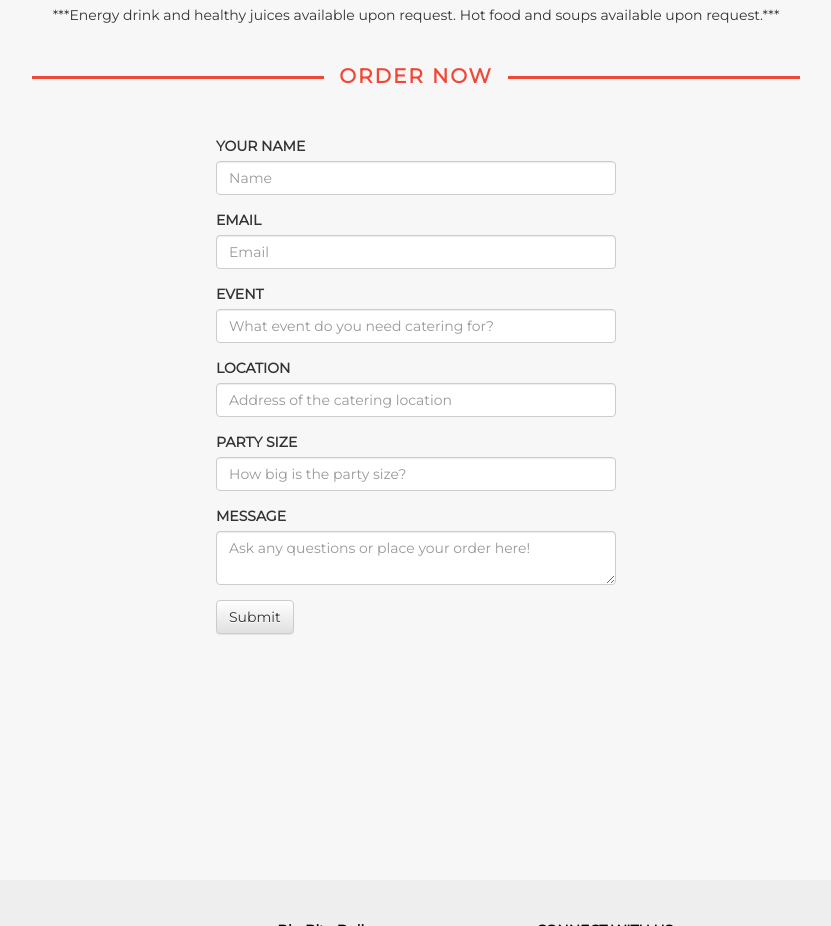
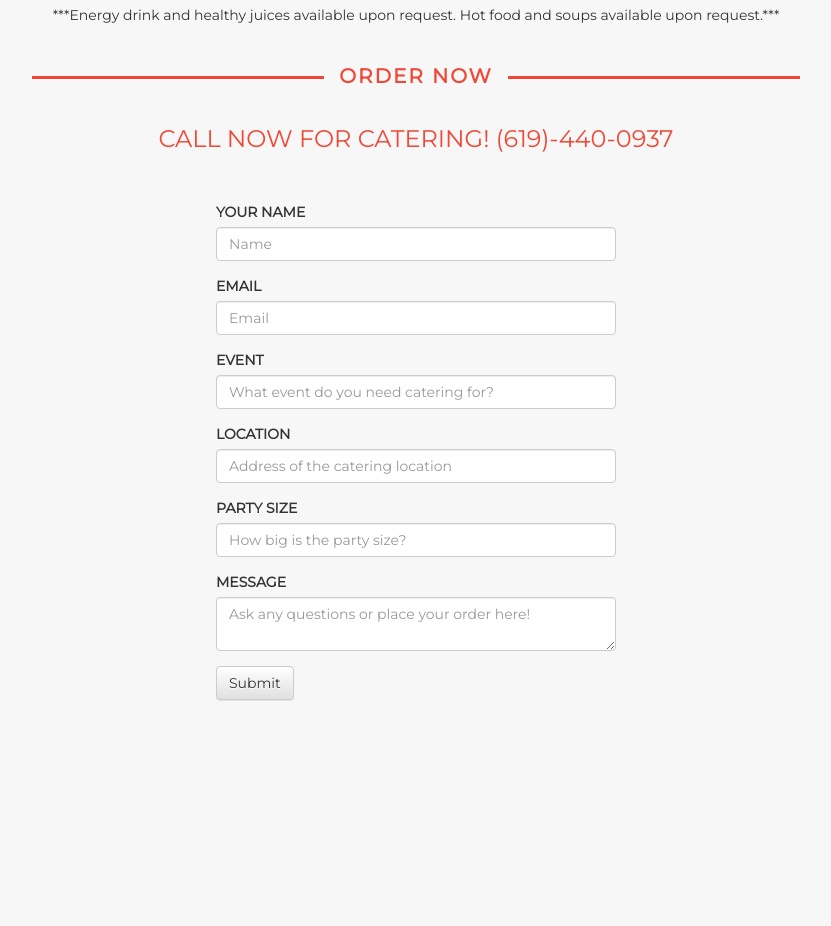
Before and after one commit to shlan/bigbite, a website: page static/catering.html in a window 1280 px wide. Shown: the part 5140-6066 px from the top of the page, without its empty margins (224-1055 px from the left). Drawn offline with nearby package versions, Linux system fonts and the light colour scheme.

Commit message:
adding catering stuff

```diff
--- a/static/catering.html
+++ b/static/catering.html
@@ -117,6 +117,11 @@
 	<div class="side-lines">
 		<span>ORDER NOW</span>
 	</div>
+
+	<div class="cataring-note">
+		<h3 class="red">CALL NOW FOR CATERING! (619)-440-0937</span>
+	</div>
+
 	<br><br>
 
 	<div class="contact">
```
Also changed, not shown: 1 other file.
